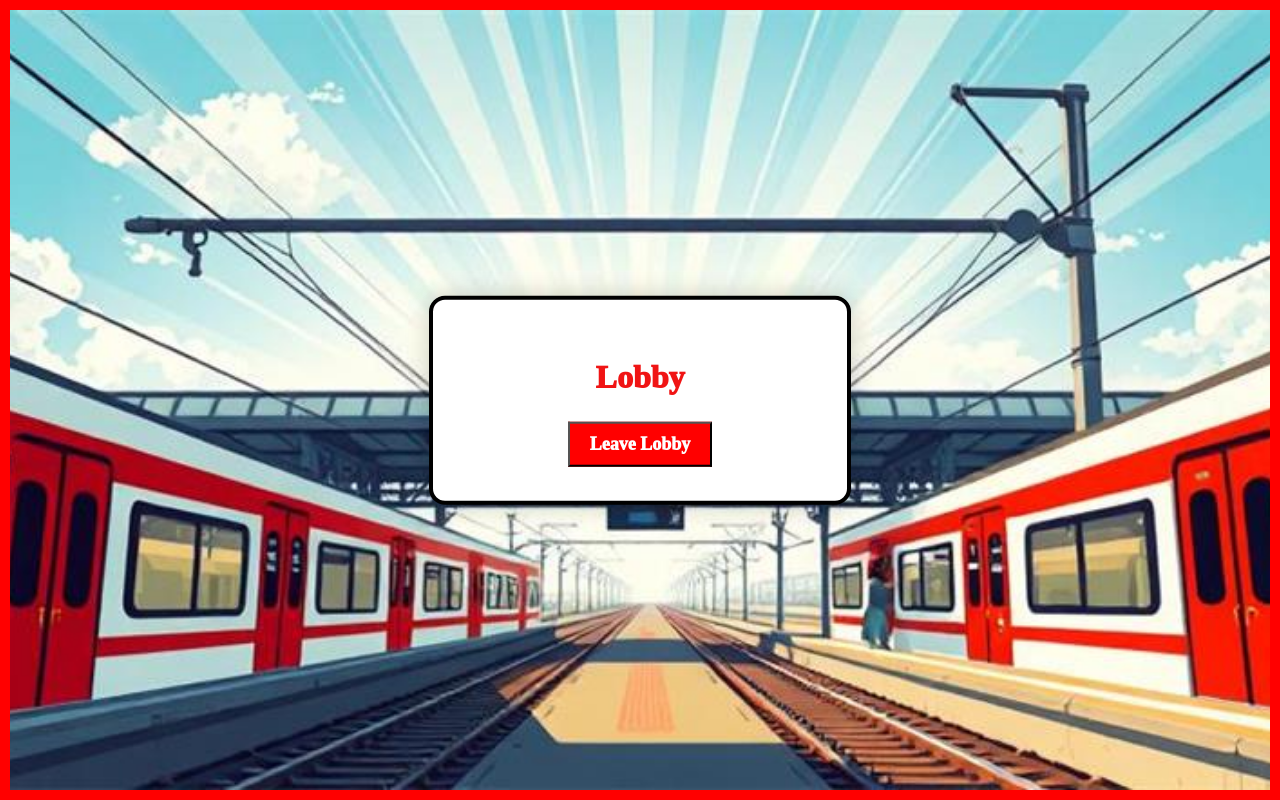
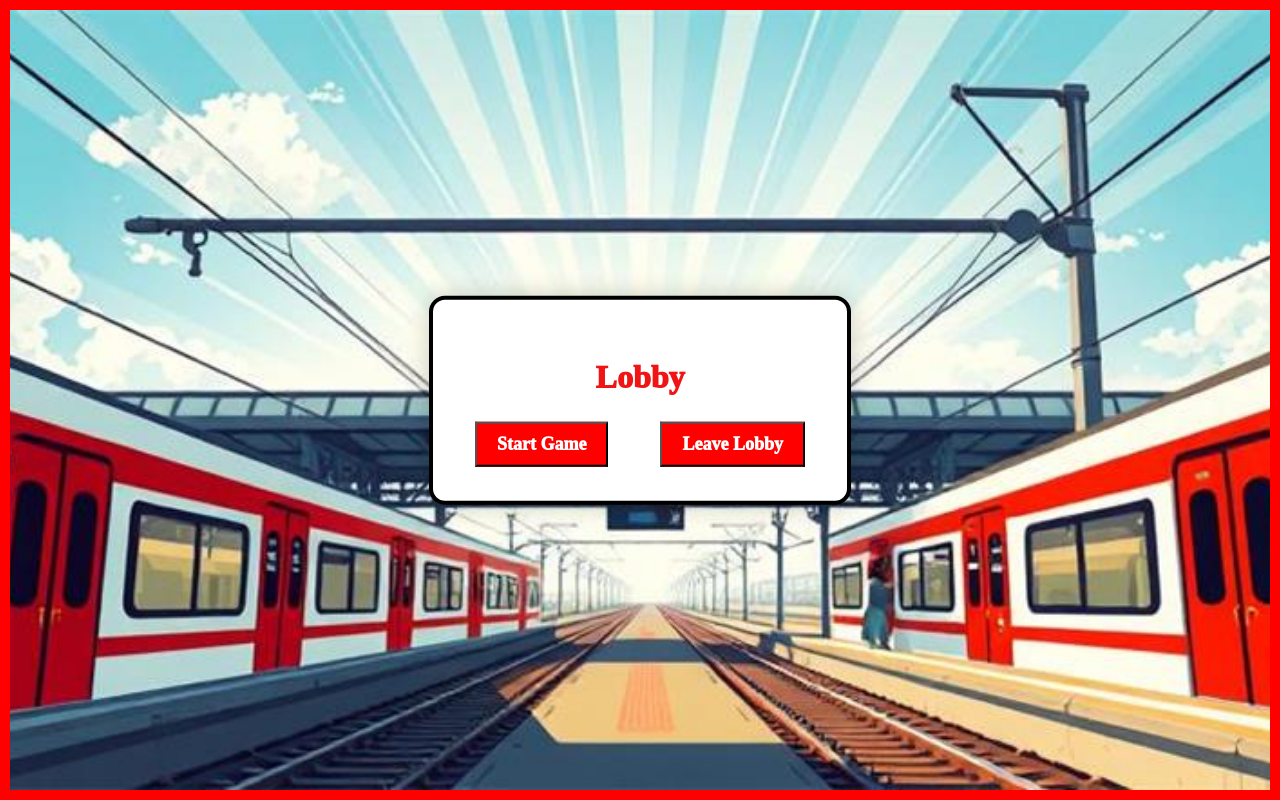
Before and after one commit to Red-Rails-Studios/RedRailsStudio_Frontend, an Angular app: page /lobby in a window 1280 px wide. Built offline with nearby package versions, Linux system fonts and the light colour scheme.

Commit message:
button in reihe

```diff
--- a/src/app/pages/lobbypage/lobbypage.component.html
+++ b/src/app/pages/lobbypage/lobbypage.component.html
@@ -16,17 +16,19 @@
         <div *ngIf="lobbyPlayers.length > 4" style="color: red;">
             Only the first 4 players are shown.
         </div>
+    </div>
+    <div class="lobby-buttons-row">
         <button
             class="menu-button"
             (click)="onStartSession()"
         >
             Start Game
         </button>
-    </div>
-    <button
+        <button
             class="menu-button"
             (click)="onLeaveLobby()"
         >
             Leave Lobby
-    </button>
+        </button>
+    </div>
 </div>
--- a/src/app/pages/lobbypage/lobbypage.component.scss
+++ b/src/app/pages/lobbypage/lobbypage.component.scss
@@ -87,3 +87,10 @@
   text-align: center;
   margin-bottom: 8px;
 }
+
+.lobby-buttons-row {
+    display: flex;
+    justify-content: space-between;
+    gap: 10px;
+    margin-top: 10px;
+}
```
